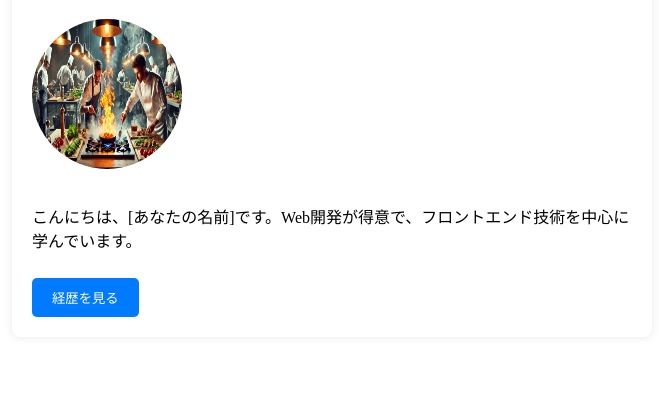
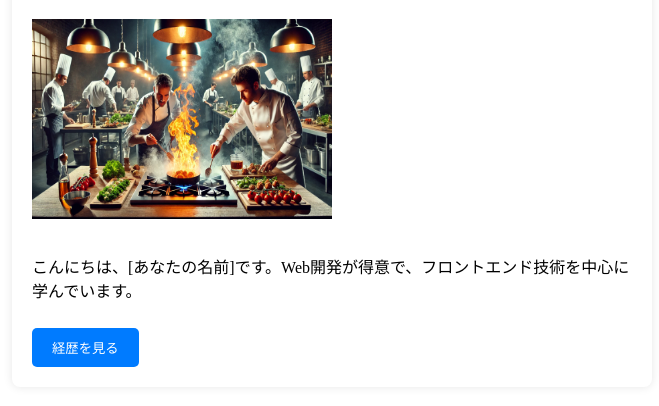
Before and after one commit to mounthero/yamada.taro.io, a plain HTML site: page index.html in a window 1280 px wide. Shown: the part 140-546 px from the top of the page, without its empty margins (308-967 px from the left). Drawn offline with Linux system fonts and the light colour scheme.

Commit message:
Update styles.css
画像を調整。

```diff
--- a/styles.css
+++ b/styles.css
@@ -13,9 +13,8 @@ body {
     border-radius: 8px;
 }
 .profile-img {
-    width: 150px;
-    height: 150px;
-    border-radius: 50%;
+    width: 300px;
+    height: 200px;
     margin-bottom: 15px;
 }
 button {
```
